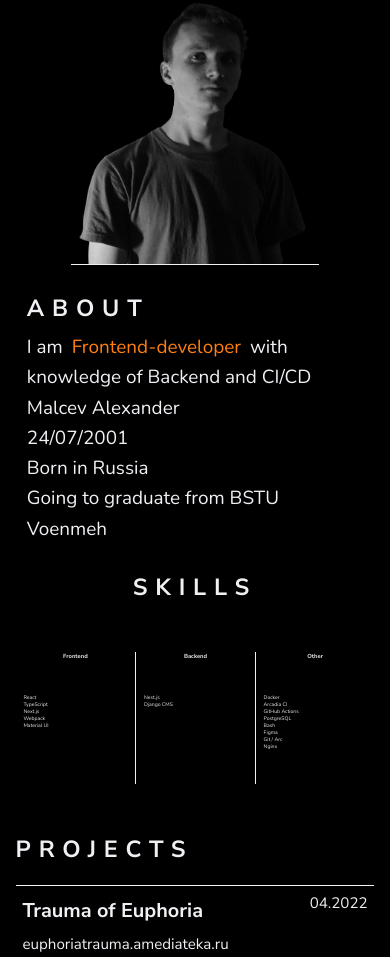
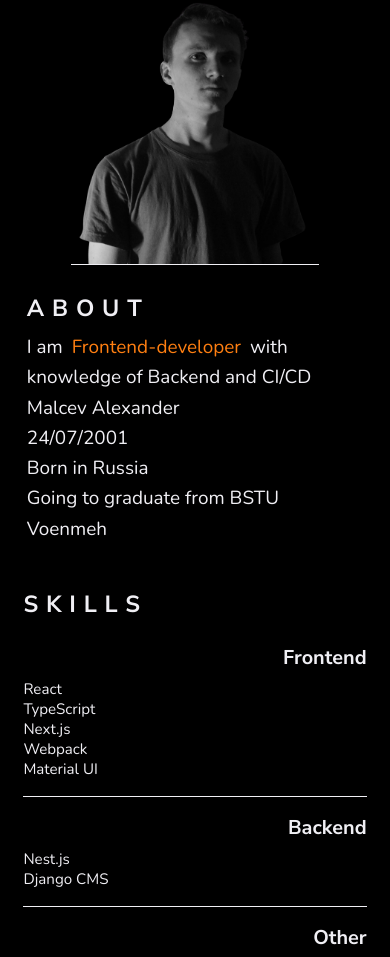
Before and after one commit to asmalcev/sturdy-palm-tree, a website built with webpack: page docs/index.html in a window 390 px wide. Shown: the part 124-1081 px from the top of the page. Built offline with nearby package versions, Linux system fonts and the light colour scheme.

Commit message:
feat: адаптивность для scene3

```diff
--- a/src/css/media.css
+++ b/src/css/media.css
@@ -105,13 +105,37 @@
 
 
 	.scene3 {
-		display: flex;
-		flex-direction: column;
-		min-height: auto;
+		padding: 2vh 6vw;
 	}
 
-	.scene3 article:nth-of-type(1) {
-		display: none;
+	.scene3 h2.scene-title {
+		text-align: left;
+	}
+
+	.scene3 .skill-grid {
+		grid-template-columns: 1fr;
+
+		padding: 0;
+	}
+
+	.scene3 .skill-grid .skill-grid__column:not(:first-child) {
+		border-left: none;
+		border-top: 1px var(--color-3) solid;
+	}
+
+	.scene3 .skill-grid .skill-grid__column {
+		padding: 2vh 0;
+	}
+
+	.scene3 .skill-grid .skill-grid__column .skill-grid__column-title {
+		text-align: right;
+		font-size: 5.1vw;
+	}
+
+	.scene3 .skill-grid .skill-grid__column .skill-grid__list {
+		padding: 1vh 0 0 0;
+
+		font-size: 3.883vw;
 	}
 
 
```
